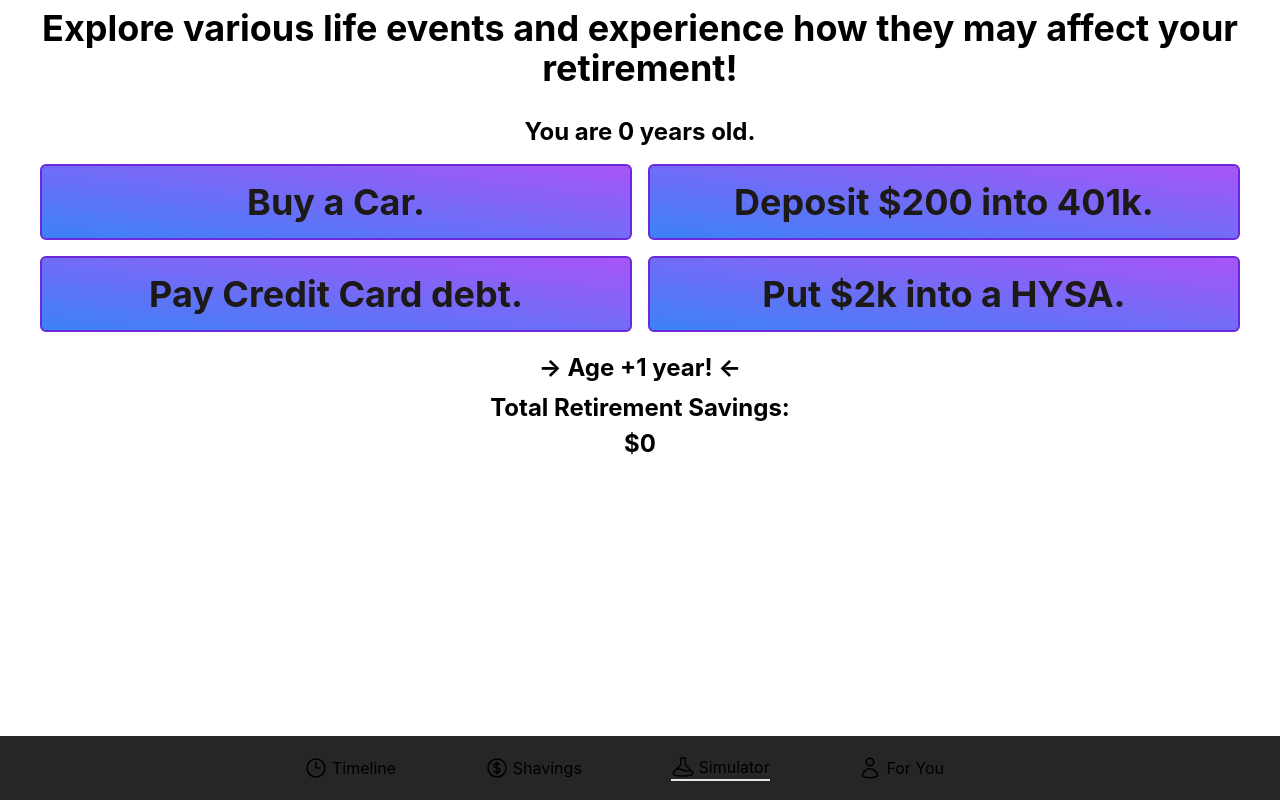
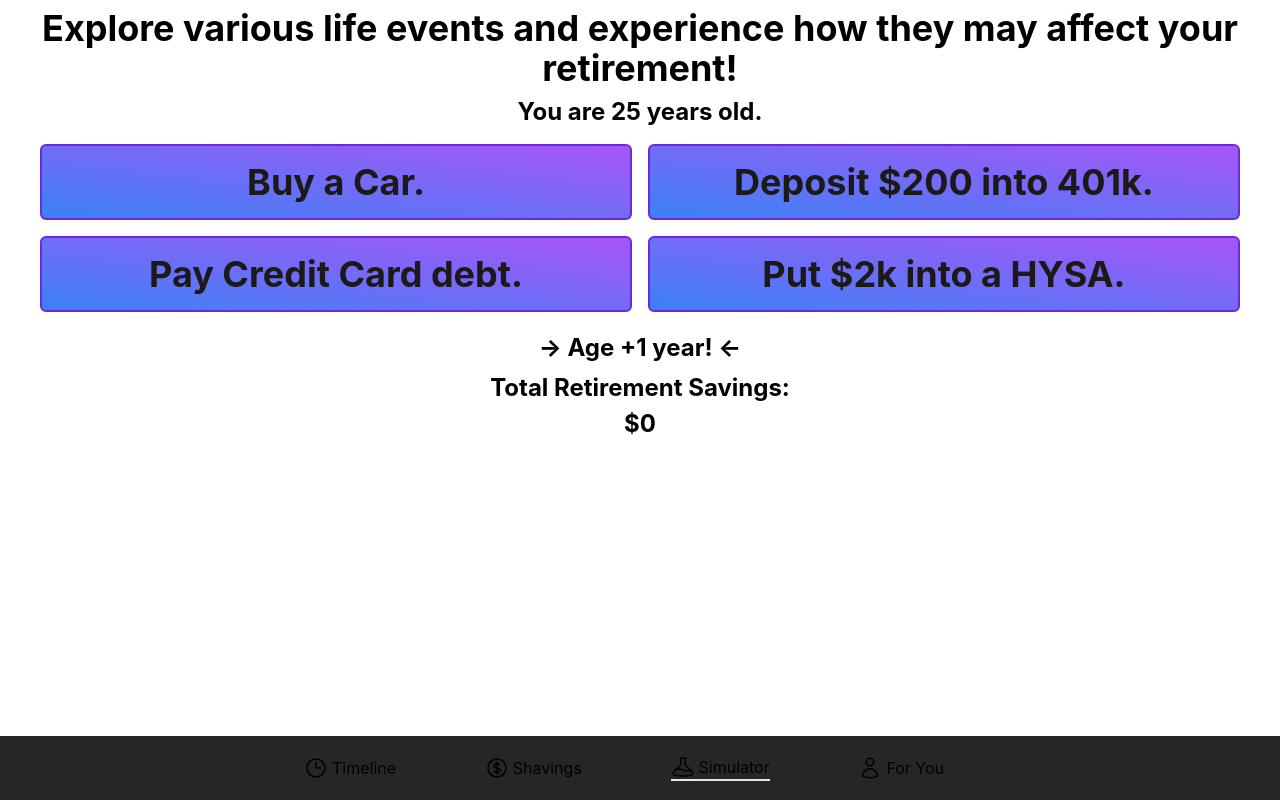
Before and after one commit to jacksonwelsh/hackdfw22, a Next.js app: page /simulator in a window 1280 px wide. Built offline with nearby package versions, Linux system fonts and the light colour scheme.

Commit message:
Changed default age.

```diff
--- a/pages/simulator.tsx
+++ b/pages/simulator.tsx
@@ -5,11 +5,11 @@ import Card from "../components/Card";
 
 const Simulator: NextPage = () => {
   const [savings, calcSavings] = useState(0)
-  const [age, ageUp] = useState(0)
+  const [age, ageUp] = useState(25)
 
   return (
     <main className="flex-col">
-      <div className="text-center pb-4">
+      <div className="text-center">
         <h2>
           Explore various life events and experience how they may affect your retirement!
         </h2>
```
